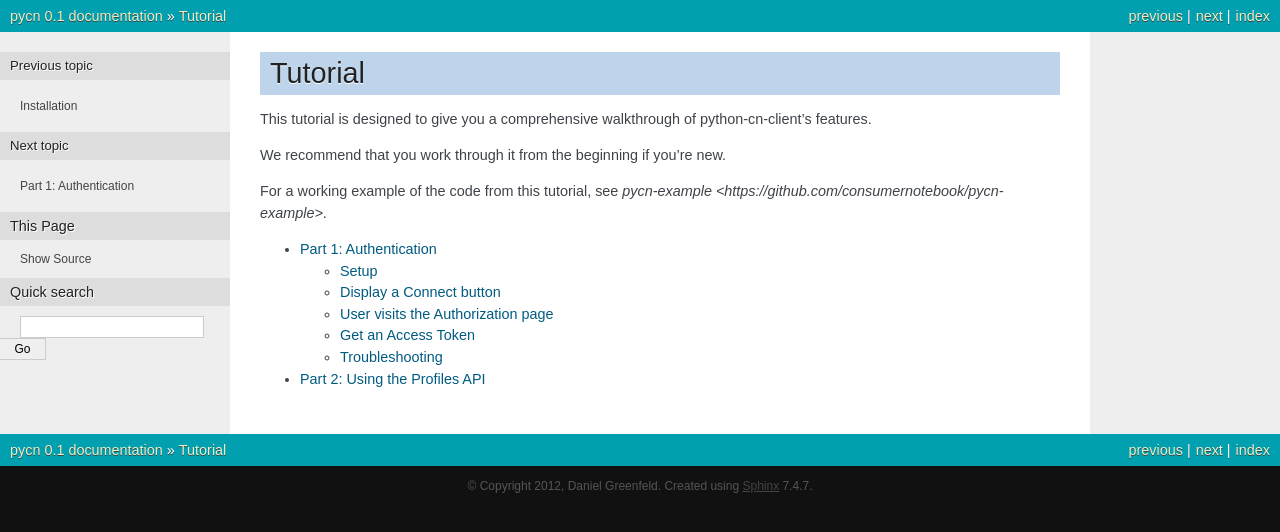
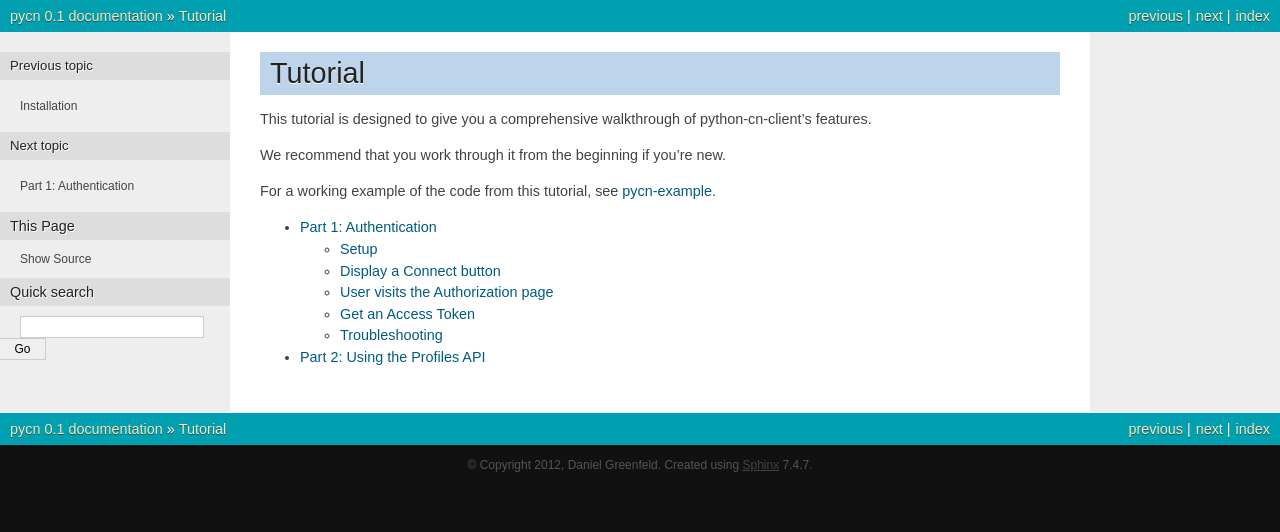
Before and after one commit to consumerio/pycn, a Sphinx documentation site: the page built from docs/tutorial.rst, in a window 1280 px wide. Shown: the top 532 px of the page. Built offline with Sphinx 7.4.7, drawn with Linux system fonts in a browser that asks for light colours; pages that are not in the unit, such as notebooks, are missing from menus.

Commit message:
Fixed link.

```diff
--- a/docs/tutorial.rst
+++ b/docs/tutorial.rst
@@ -9,7 +9,7 @@ python-cn-client's features.
 
 We recommend that you work through it from the beginning if you're new.
 
-For a working example of the code from this tutorial, see `pycn-example <https://github.com/consumernotebook/pycn-example>`.
+For a working example of the code from this tutorial, see `pycn-example <https://github.com/consumernotebook/pycn-example>`_.
 
 .. toctree::
    :maxdepth: 2
```
